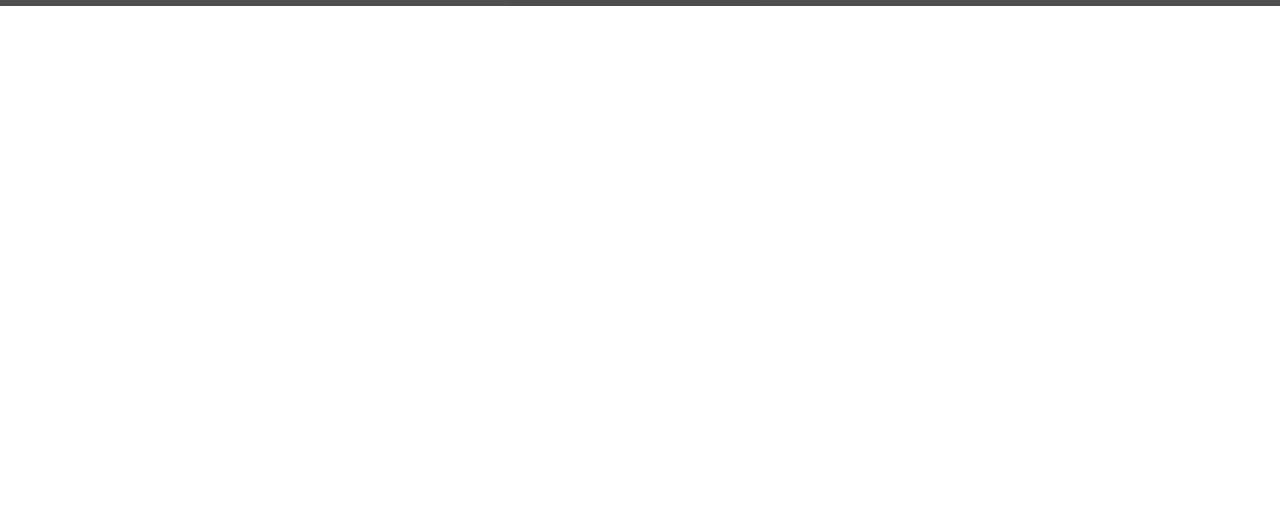
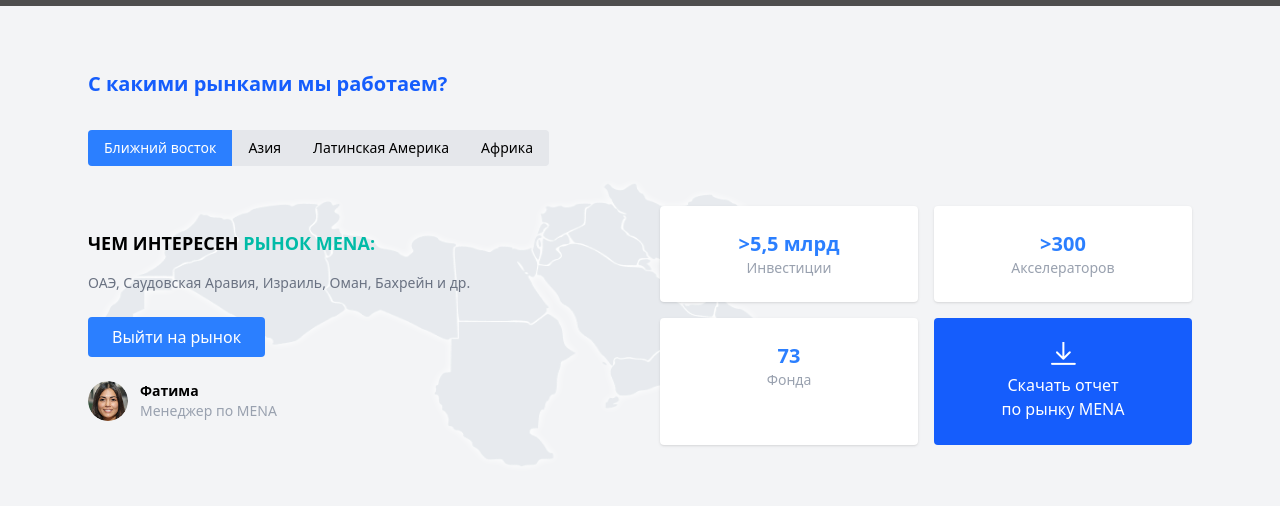
Before and after one commit to rizoshka12210/exams-2, a website: page index.html in a window 1280 px wide. Shown: the part 2447-2953 px from the top of the page. Before the commit the page ends 2453 px from the top, so only its background shows below. Drawn offline with Linux system fonts and the light colour scheme; grey boxes are pictures that could not be loaded.

Commit message:
tred: which market we work?

```diff
--- a/index.html
+++ b/index.html
@@ -78,7 +78,7 @@
 
 <section class="py-16 bg-gray-100">
   <div class="max-w-6xl mx-auto px-6 text-start">
-    <h2 class="text-2xl font-bold text-blue-600 mb-12">Для кого мы?</h2>
+    <h2 class="text-2xl font-bold text-center lg:text-start text-blue-600 mb-12">Для кого мы?</h2>
 
     <div class="grid md:grid-cols-3 gap-6">
 
@@ -131,5 +131,78 @@
 
 
 
+<section class="py-16 bg-gray-100">
+  <div class="max-w-6xl mx-auto px-6">
+
+    <h2 class="text-xl font-bold text-blue-600 mb-8 text-center lg:text-start">
+      С какими рынками мы работаем?
+    </h2>
+
+
+    <div class="flex lg:justify-start justify-center mb-10">
+      <div class="flex bg-gray-200 rounded overflow-hidden text-sm">
+        <button class="px-4 py-2 bg-blue-500 text-white">Ближний восток</button>
+        <button class="px-4 py-2">Азия</button>
+        <button class="px-4 py-2">Латинская Америка</button>
+        <button class="px-4 py-2">Африка</button>
+      </div>
+    </div>
+
+
+    <div class="grid md:grid-cols-2 gap-10 items-center">
+
+      <img src="./photo/Vector.png" alt="" class="absolute z-0 w-[360px] lg:h-[300px] lg:w-[700px]">
+      <div class="relative z-10">
+        <h3 class="text-lg font-bold mb-4">
+          ЧЕМ ИНТЕРЕСЕН <span class="text-teal-500">РЫНОК MENA:</span>
+        </h3>
+        <p class="text-gray-500 mb-6 text-sm">
+          ОАЭ, Саудовская Аравия, Израиль, Оман, Бахрейн и др.
+        </p>
+
+        <button class="bg-blue-500 text-white px-6 py-2 rounded mb-6">
+          Выйти на рынок
+        </button>
+
+        <div class="flex items-center gap-3">
+          <img src="./photo/Ellipse 527.png" class="w-10 h-10 rounded-full">
+          <div class="text-sm">
+            <p class="font-semibold">Фатима</p>
+            <p class="text-gray-400">Менеджер по MENA</p>
+          </div>
+        </div>
+      </div>
+
+
+      <div class="grid grid-cols-2 gap-4 relative z-10">
+        <div class="bg-white p-6 rounded shadow text-center">
+          <p class="text-xl font-bold text-blue-500">&gt;5,5 млрд</p>
+          <p class="text-sm text-gray-400">Инвестиции</p>
+        </div>
+
+        <div class="bg-white p-6 rounded shadow text-center">
+          <p class="text-xl font-bold text-blue-500">&gt;300</p>
+          <p class="text-sm text-gray-400">Акселераторов</p>
+        </div>
+
+        <div class="bg-white p-6 rounded shadow text-center">
+          <p class="text-xl font-bold text-blue-500">73</p>
+          <p class="text-sm text-gray-400">Фонда</p>
+        </div>
+
+        <div class="bg-blue-600 text-white p-6 rounded flex flex-col items-center justify-center text-center">
+          <img src="./photo/Group 661.png" alt="">
+          <p class="pt-2">Скачать отчет <br> по рынку MENA</p>
+        </div>
+      </div>
+
+    </div>
+
+  </div>
+</section>
+
+
+
+
 </body>
 </html>
```
Also changed, not shown: photo/Ellipse 527.png (added), photo/Group 661.png (added), photo/Group 840.png (added), photo/Vector.png (added), src/output.css.
